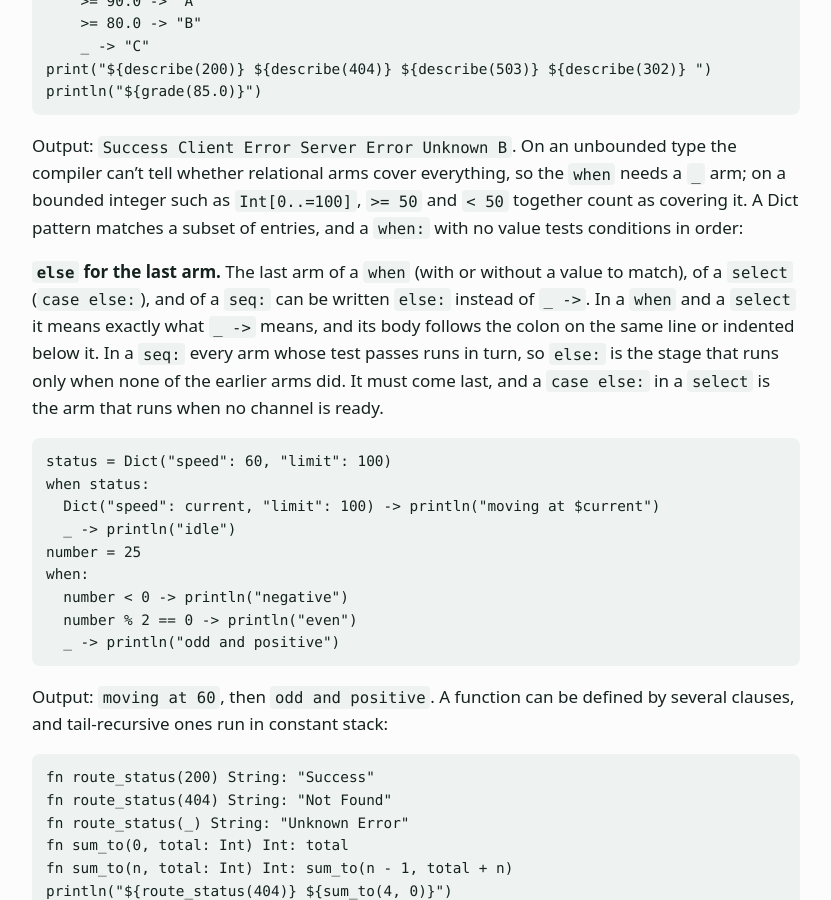
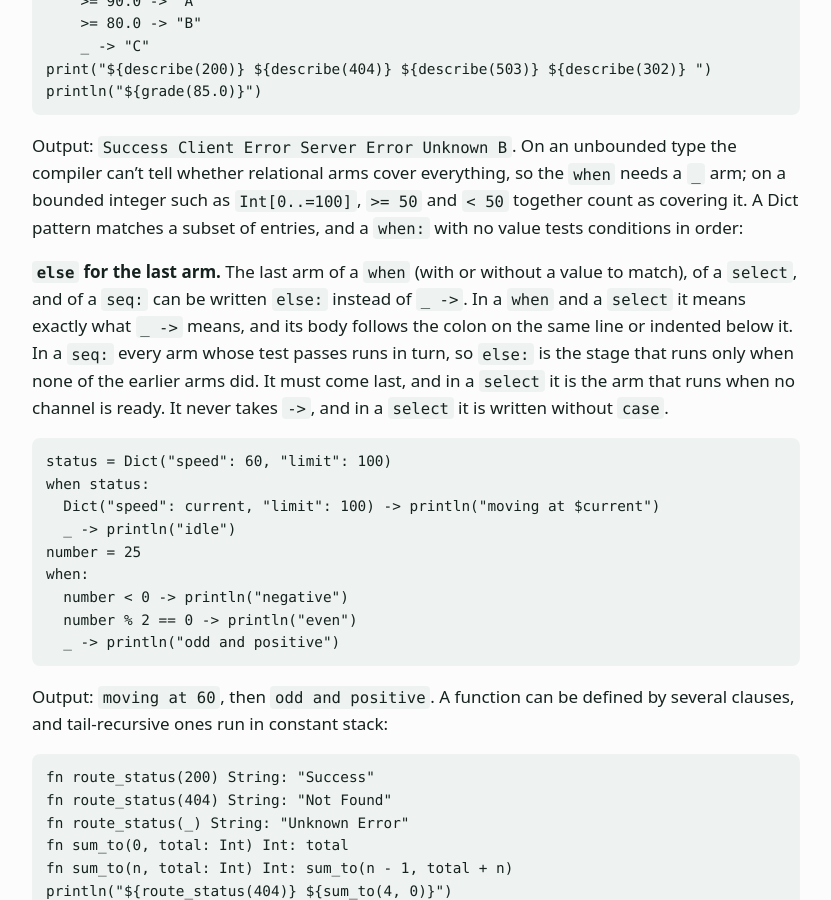
Before and after one commit to slconverse1/moxie, a Jekyll site: the page built from docs/guide.md, in a window 1280 px wide and 900 px high, scrolled down 44402 px. Shown: the whole window, without its empty margins (224-1055 px from the left). Built offline with Jekyll 4.4.1, drawn with Linux system fonts in a browser that asks for light colours.

Commit message:
select: the else arm is written `else: body`, without `case`
Co-Authored-By: Claude Sonnet 5.5 <noreply@anthropic.com>
Claude-Session: https://claude.ai/code/session_01XCzUchPRZuBnrDtgjNTTye

````diff
--- a/docs/guide.md
+++ b/docs/guide.md
@@ -1696,7 +1696,7 @@ println("${grade(85.0)}")
 
 Output: `Success Client Error Server Error Unknown B`. On an unbounded type the compiler can't tell whether relational arms cover everything, so the `when` needs a `_` arm; on a bounded integer such as `Int[0..=100]`, `>= 50` and `< 50` together count as covering it. A Dict pattern matches a subset of entries, and a `when:` with no value tests conditions in order:
 
-**`else` for the last arm.** The last arm of a `when` (with or without a value to match), of a `select` (`case else:`), and of a `seq:` can be written `else:` instead of `_ ->`. In a `when` and a `select` it means exactly what `_ ->` means, and its body follows the colon on the same line or indented below it. In a `seq:` every arm whose test passes runs in turn, so `else:` is the stage that runs only when none of the earlier arms did. It must come last, and a `case else:` in a `select` is the arm that runs when no channel is ready.
+**`else` for the last arm.** The last arm of a `when` (with or without a value to match), of a `select`, and of a `seq:` can be written `else:` instead of `_ ->`. In a `when` and a `select` it means exactly what `_ ->` means, and its body follows the colon on the same line or indented below it. In a `seq:` every arm whose test passes runs in turn, so `else:` is the stage that runs only when none of the earlier arms did. It must come last, and in a `select` it is the arm that runs when no channel is ready. It never takes `->`, and in a `select` it is written without `case`.
 
 ```
 status = Dict("speed": 60, "limit": 100)
````
Also changed, not shown: docs/gc/guide.md (+1 -1 lines), docs/gc/spec.md (+1 -1 lines), docs/spec.md (+1 -1 lines), moxie/pexpr.py (+4 -3 lines), tests/run_audit.py (+1 -1 lines), tests/run_else.py (+2 -2 lines).
